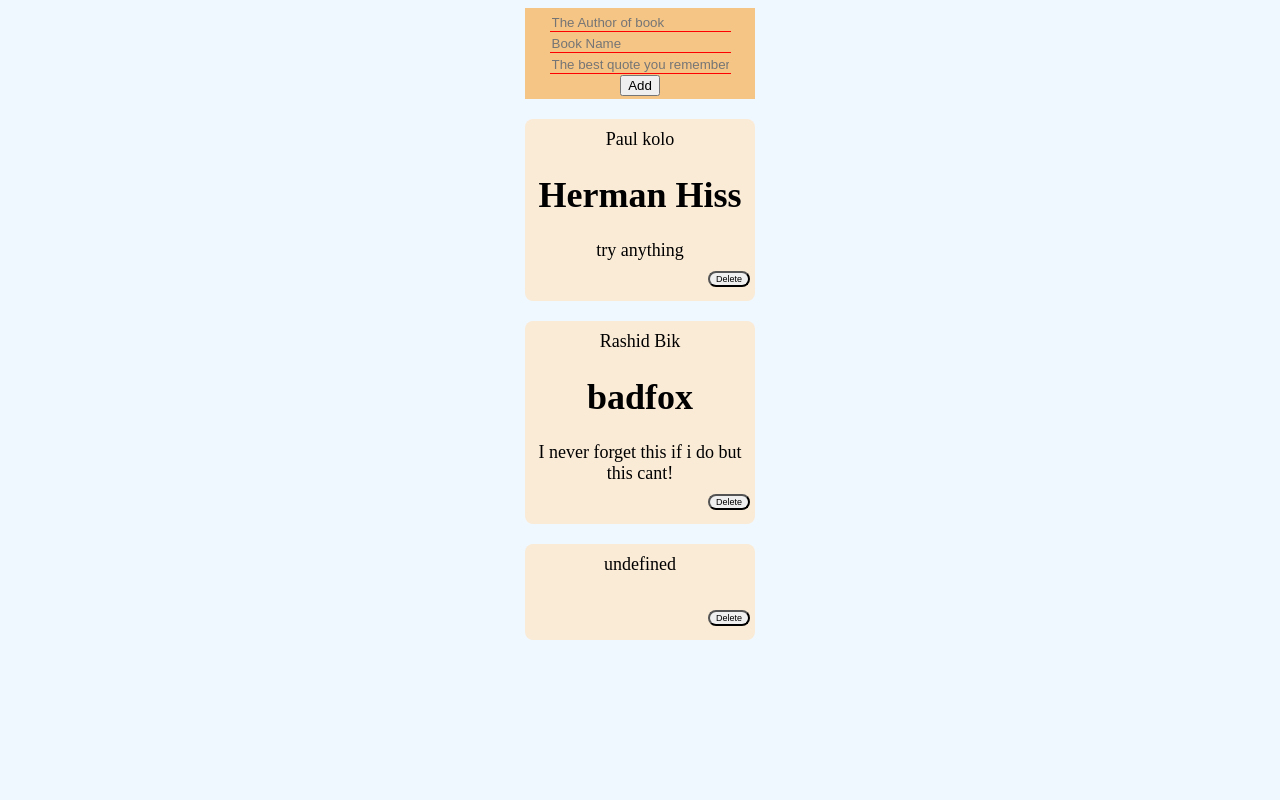
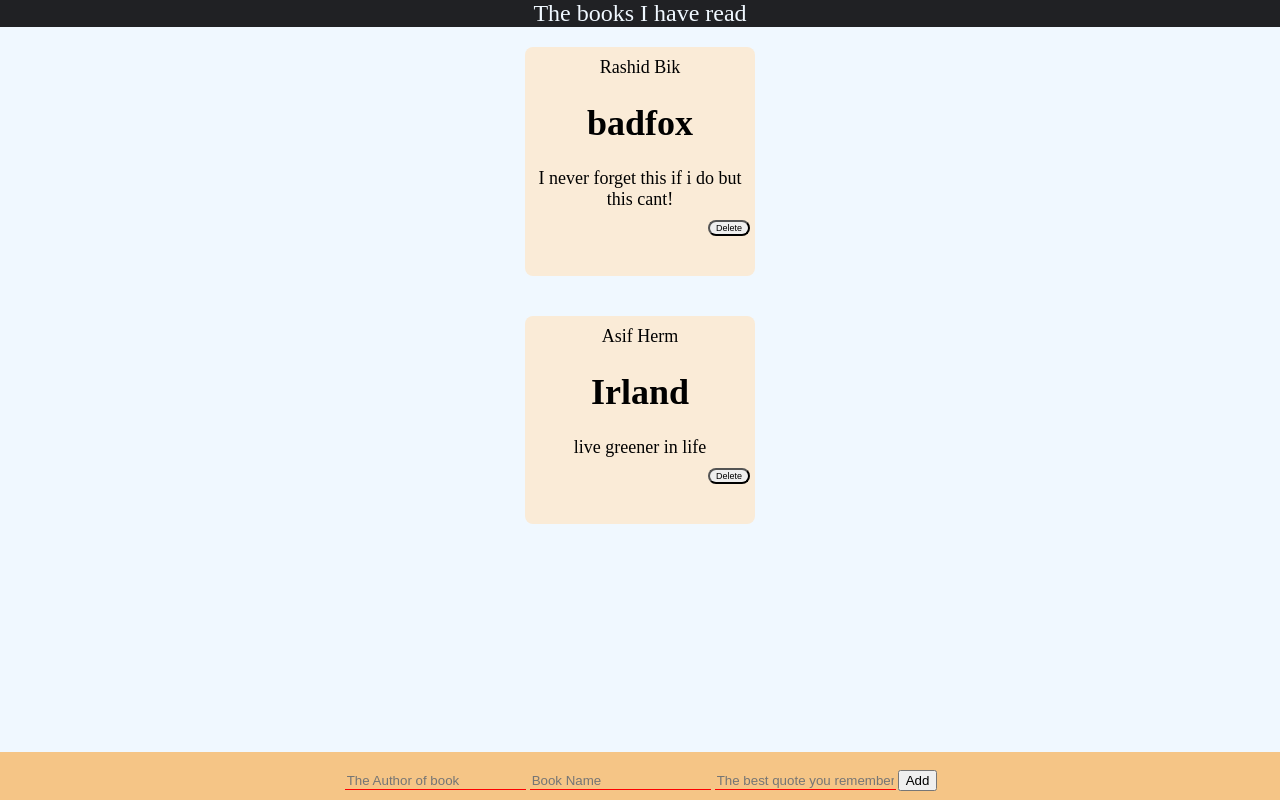
Before and after one commit to RashidBik/soclmdia-app, a React (Create React App) app: page / in a window 1280 px wide. Built offline with nearby package versions, Linux system fonts and the light colour scheme; data requests are answered from the project's data file.

Commit message:
the book saver is ready now

```diff
--- a/db.json
+++ b/db.json
@@ -1,11 +1,5 @@
 {
   "products": [
-    {
-      "id": 2,
-      "name": "Herman Hiss",
-      "author": "Paul kolo",
-      "qoute": "try anything"
-    },
     {
       "id": 3,
       "name": "badfox",
@@ -13,7 +7,9 @@
       "qoute": "I never forget this if i do but this cant!"
     },
     {
-      "prod": "jeryco",
+      "author": "Asif Herm",
+      "name": "Irland ",
+      "qoute": "live greener in life",
       "id": 4
     }
   ]
--- a/src/App.js
+++ b/src/App.js
@@ -35,6 +35,7 @@ setProducts(products.filter((item) => item.id !== id))
 }
   return (
     <div className='container'>
+      <div className='title'>The books I have read</div>
       <AddProduct onAdd={addProduct} />
       <ProductList products={products} onDelete={deleteProduct}  />
     </div>
--- a/src/components/dirAddProduct/AddProduct.js
+++ b/src/components/dirAddProduct/AddProduct.js
@@ -1,25 +1,27 @@
 import React, {useState} from 'react'
 import './addPstyle.css'
 
+
 const AddProduct = ({onAdd}) => {
-    const [prod, setProd] = useState('')
+  const [prod, setProd] = useState({
+    author:'',
+    name: '',
+    qoute: ''
+  })
     const submitForm = (e) => {
       e.preventDefault()
-      onAdd({prod})
+      onAdd(prod)
+      // setProd('')
 
-
-        setProd('')
-    }
-
-
+    };
   return (
-    <div>
+    <div className='header'>
       <form className='form' onSubmit={submitForm}>
-        <input type='text' placeholder='The Author of book' value={prod} onChange={(e)=> setProd(e.target.value)} />
+        <input type='text' placeholder='The Author of book' value={prod.author} onChange={e => setProd({...prod, author: e.target.value})} />
         <label></label>
-        <input type='text' placeholder='Book Name' value={prod} onChange={(e)=> setProd(e.target.value)} />
+        <input type='text' placeholder='Book Name' value={prod.name} onChange={e => setProd({...prod, name: e.target.value})} />
         <label></label>
-        <input type='text' placeholder='The best quote you remember' value={prod} onChange={(e)=> setProd(e.target.value)} />
+        <input type='text' placeholder='The best quote you remember' value={prod.qoute} onChange={e => setProd({...prod, qoute: e.target.value})} />
         <button type="submit">Add</button>
       </form>
     </div>
--- a/src/components/dirAddProduct/addPstyle.css
+++ b/src/components/dirAddProduct/addPstyle.css
@@ -1,7 +1,13 @@
+.header{
+    width: 100%;
+    position: fixed;
+    /* padding:; */
+    bottom: 0;
+
+}
 .form{
-    margin: auto;
-    width: 230px;
-    padding: 3px 20px;
+    width: 100%;
+    padding: 8px 20px;
     background-color: rgb(245, 197, 134);
 
 }
@@ -9,6 +15,7 @@ input{
     border: none;
     background: none;
     border-bottom: 1px solid red;
+    margin: 2px;
 }
 input:focus{
     outline: none;
@@ -18,3 +25,6 @@ input:focus{
 input:focus::placeholder{
     color: antiquewhite;
 }
+button{
+    margin-top: 10px;
+}
--- a/src/components/dirProduct/Product.js
+++ b/src/components/dirProduct/Product.js
@@ -3,11 +3,13 @@ import './delPstyle.css'
 
  function Product({products,onDelete}) {
     return (
-    <div className='box'>
-        <span>{` ${products.author}`}</span>
-        <h1>{products.name}</h1>
-        <div>{products.qoute}</div>
-        <button className='btn' onClick={()=>onDelete(products.id)}>Delete</button>
+    <div className='contain'>
+      <div className='box'>
+          <span>{` ${products.author}`}</span>
+          <h1>{products.name}</h1>
+          <div>{products.qoute}</div>
+          <button className='btn' onClick={()=>onDelete(products.id)}>Delete</button>
+      </div>
     </div>
   )
 }
--- a/src/components/dirProduct/delPstyle.css
+++ b/src/components/dirProduct/delPstyle.css
@@ -1,3 +1,7 @@
+.contain{
+    display: flex;
+    flex-direction: column-reverse;
+}
 .box{
     margin: 20px auto;
     border-radius: 8px;
--- a/src/components/dirProductList/ProductList.js
+++ b/src/components/dirProductList/ProductList.js
@@ -1,4 +1,5 @@
 import Product from '../dirProduct/Product'
+import '../../index.css'
 
 const ProductList = ({products, onDelete}) => {
   return (
--- a/src/index.css
+++ b/src/index.css
@@ -6,9 +6,20 @@ body{
     background-color: aliceblue;
     text-align: center;
     font-size: large;
+    padding: 0;
+    margin: 0;
+    padding-bottom: 90px;
 }
 
 .container{
    margin: auto;
+   display: flex;
+   flex-direction: column;
 
 }
+.title{
+    background-color:rgb(32 33 36);
+    font-size: x-large;
+    color: aliceblue;
+
+}
```
Also changed, not shown: src/components/dirProductList/style.css (deleted).
